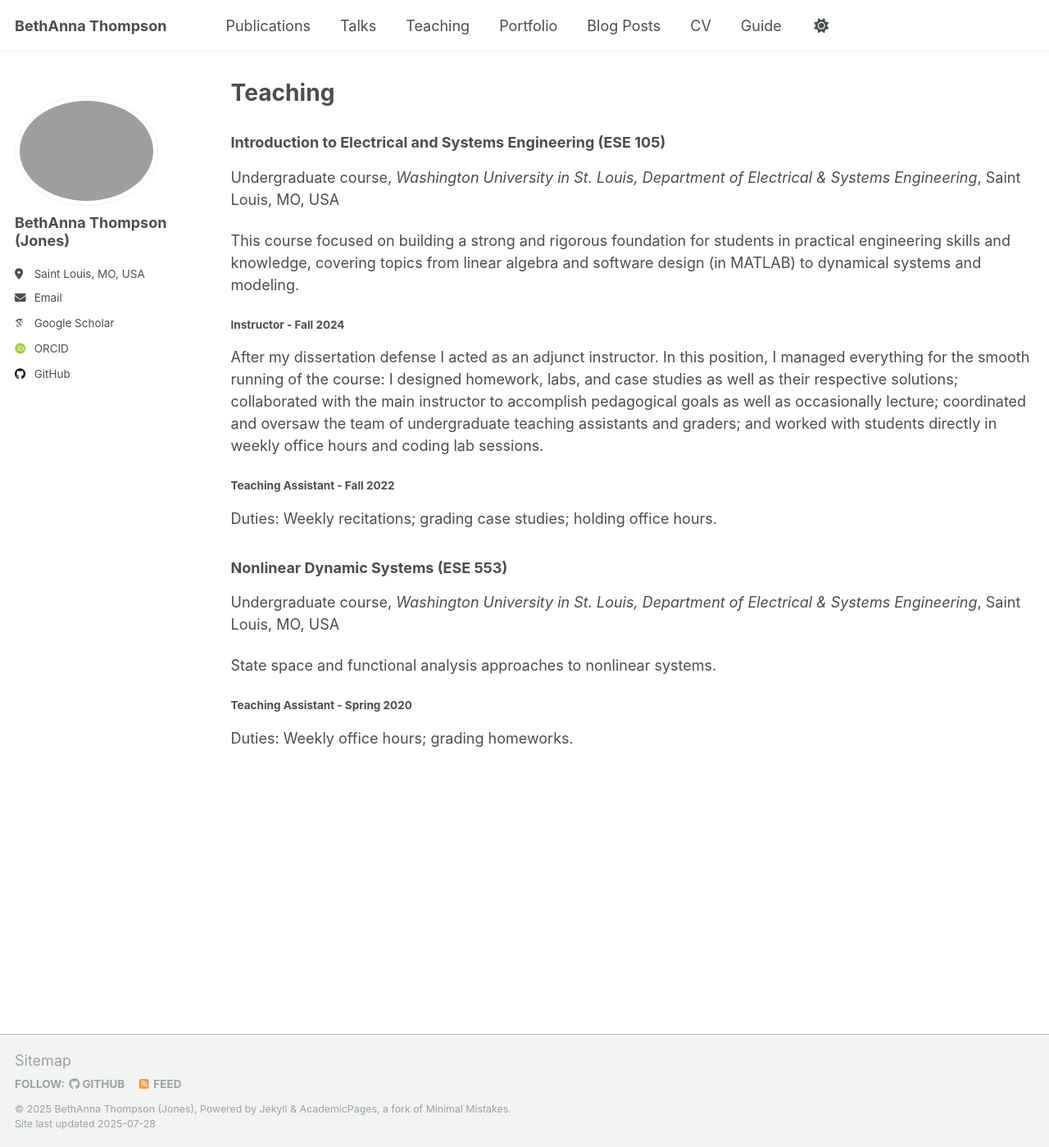
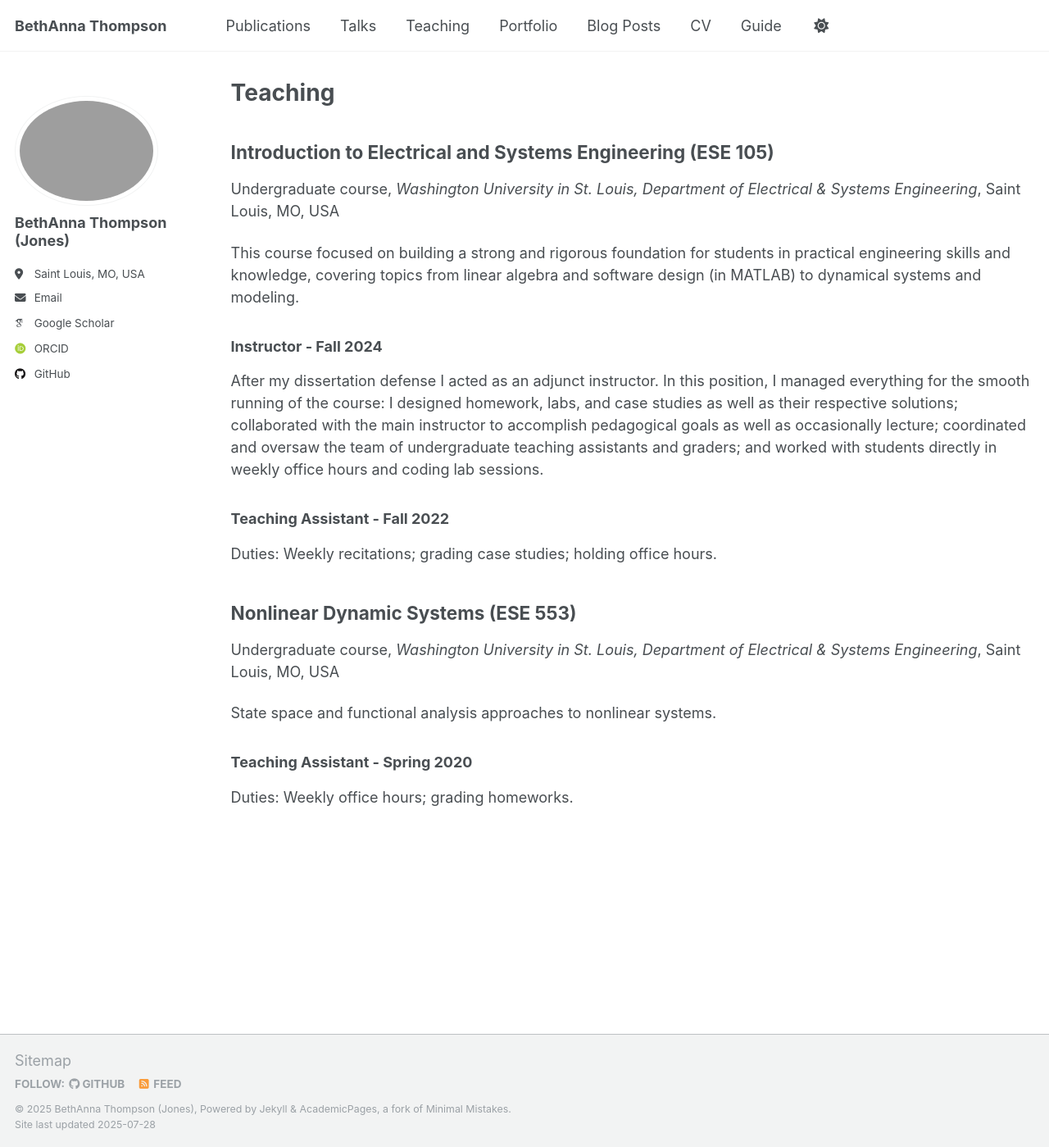
Before and after one commit to BethAnna/BethAnna.github.io, a Jekyll site: the page built from _pages/teaching.md, in a window 1280 px wide and 1399 px high. Shown: the whole window at 82% size. Built offline with Jekyll 4.4.1, drawn with Linux system fonts in a browser that asks for light colours; some web fonts are replaced; a script that is not in the unit is left out.

```diff
--- a/_pages/teaching.md
+++ b/_pages/teaching.md
@@ -9,26 +9,26 @@ author_profile: true
 
 
 
-### Introduction to Electrical and Systems Engineering (ESE 105)
+## Introduction to Electrical and Systems Engineering (ESE 105)
 <p> Undergraduate course, <i>Washington University in St. Louis, Department of Electrical & Systems Engineering</i>, Saint Louis, MO, USA</p>
 
 This course focused on building a strong and rigorous foundation for students in practical engineering skills and knowledge, covering topics from linear algebra and software design (in MATLAB) to dynamical systems and modeling.
 
-#### Instructor - Fall 2024
+### Instructor - Fall 2024
 After my dissertation defense I acted as an adjunct instructor.  In this position, I managed everything for the smooth running of the course: I designed homework, labs, and case studies as well as their respective solutions; collaborated with the main instructor to accomplish pedagogical goals as well as occasionally lecture; coordinated and oversaw the team of undergraduate teaching assistants and graders; and worked with students directly in weekly office hours and coding lab sessions.
 
 
-#### Teaching Assistant - Fall 2022
+### Teaching Assistant - Fall 2022
 Duties: Weekly recitations; grading case studies; holding office hours.
 
 
 
 
 
-### Nonlinear Dynamic Systems (ESE 553)
+## Nonlinear Dynamic Systems (ESE 553)
 <p> Undergraduate course, <i>Washington University in St. Louis, Department of Electrical & Systems Engineering</i>, Saint Louis, MO, USA</p>
 
 State space and functional analysis approaches to nonlinear systems.
 
-#### Teaching Assistant - Spring 2020
+### Teaching Assistant - Spring 2020
 Duties: Weekly office hours; grading homeworks.
```
